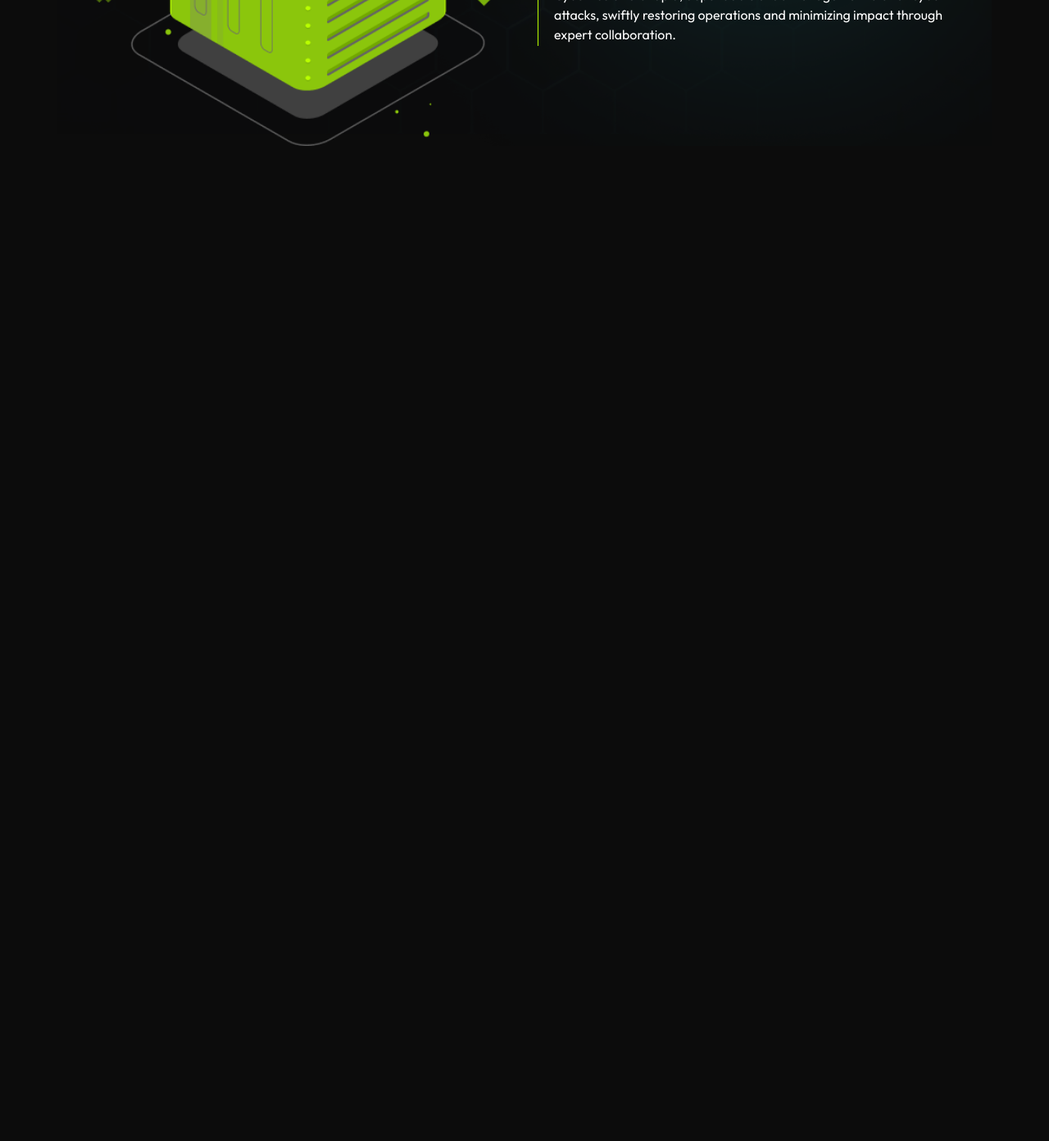
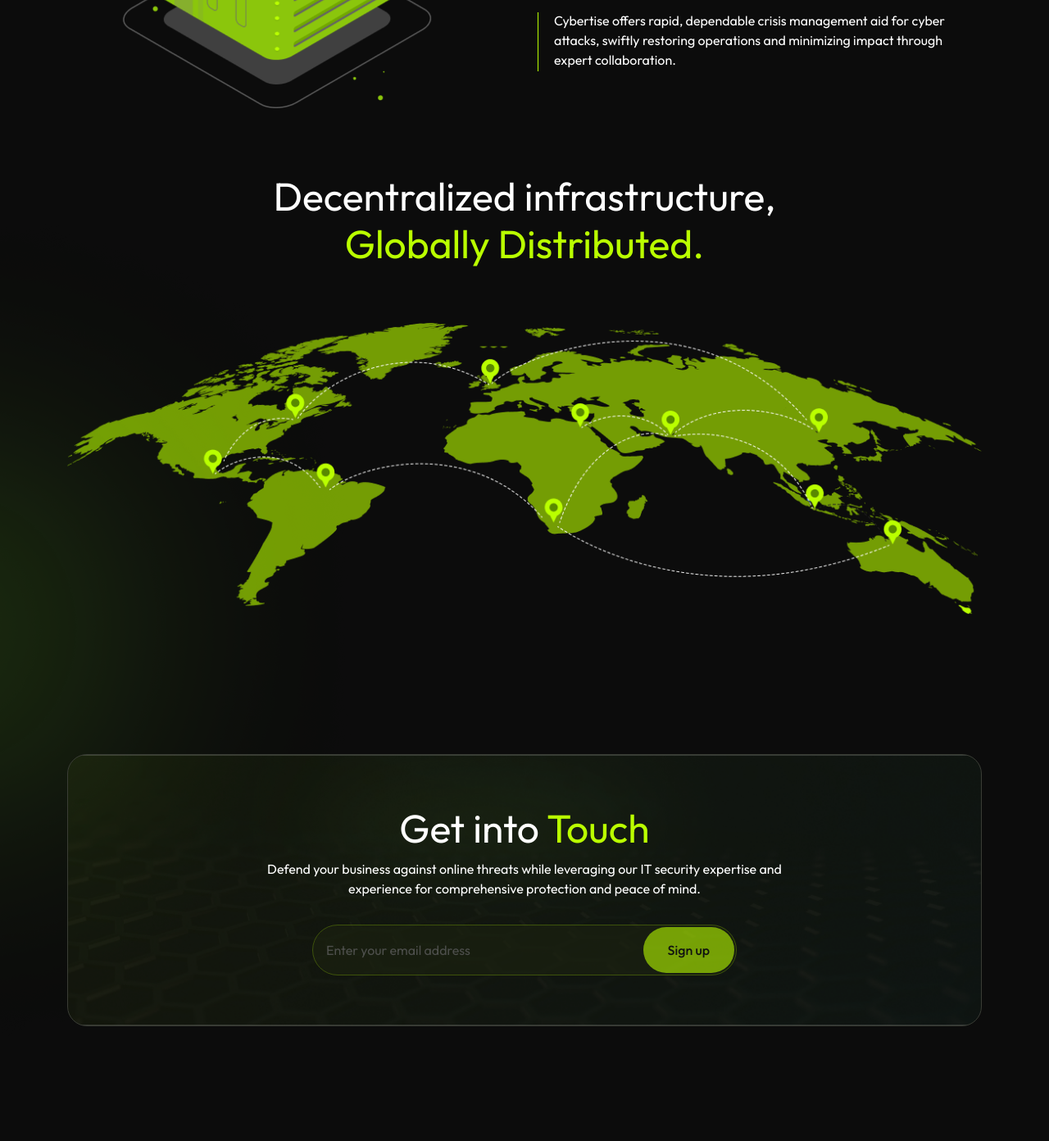
Before and after one commit to Sujatagoyat/Cybertise, a plain HTML site: page index.html in a window 1280 px wide. Shown: the part 2678-4070 px from the top of the page at 82% size. Before the commit the page ends 2904 px from the top, so only its background shows below. Drawn offline with nearby package versions, Linux system fonts and the light colour scheme.

Commit message:
infrastructure sec done

```diff
--- a/assets/css/style.css
+++ b/assets/css/style.css
@@ -13,15 +13,19 @@
     --fs-s: 14px;
     --fs-sm: 13px;
     --fs-md: 24px;
-    --fs-lg: 36px;
+    --fs-lg: 30px;
     --fs-xl: 40px;
     /*--- font clr ----------  */
     --fc-white: #FFFFFF;
     --fc-navbg: #12121299;
     --fc-black: #111111;
     --fc-green: #BAFF00;
-    --fc-darkgreen:#0C0C0C;
-    --fc-borderclr:#3A3B3B;
+    --fc-darkgreen: #0C0C0C;
+    --fc-borderclr: #3A3B3B;
+    --fc-offwhite: #A4A89F;
+    --fc-lightgreen: #5C7C09;
+    --fc-mailborder: #3A3D35;
+    --fc-mailbg: #1C2310;
 }
 
 .custom-container {
@@ -44,8 +48,13 @@
 .clr-black {
     color: var(--fc-black);
 }
-.clr-green{
+
+.clr-green {
     color: var(--fc-green);
+}
+
+.clr-offwhite {
+    color: var(--fc-offwhite);
 }
 
 /* ============== font size ============================== */
@@ -87,7 +96,7 @@
 }
 
 .lh-57 {
-    line-height: 57.6px;
+    line-height: 40.6px;
 }
 
 .lh-33 {
@@ -122,7 +131,8 @@
     background-size: cover;
     background-position: center;
 }
-.bg-body-clr{
+
+.bg-body-clr {
     background: var(--fc-darkgreen);
 }
 
@@ -141,26 +151,32 @@
 .max-w-582 {
     max-width: 582.7px;
 }
-.dis-btn{
+
+.dis-btn {
     padding: 14px 28px;
     background: var(--fc-green);
     border: 2px solid transparent;
     border-radius: 100px;
 }
-.flex-grow{
+
+.flex-grow {
     flex-grow: 1 !important;
 }
-.pt-lg-23{
+
+.pt-lg-23 {
     padding-top: 23px;
 }
-.pb-lg-32{
+
+.pb-lg-32 {
     padding-bottom: 32px;
 }
+
 /* ======================================= 1K+ ============================================ */
-.bg-sec-clr{
+.bg-sec-clr {
     background: var(--fc-darkgreen);
 }
-.outer-box{
+
+.outer-box {
     max-width: 1036px;
     width: 100%;
     background-image: url(../images/png/1k-sec-bg.png);
@@ -172,64 +188,75 @@
     /* min-height: ; */
     padding: 36px 40px 35px 40px;
 }
-.linear-gradient{
+
+.linear-gradient {
     /* width: 1440px; */
     width: 100%;
     height: 126px;
     background: linear-gradient(180deg, rgba(12, 12, 12, 0.44) 25.4%, rgba(17, 17, 16, 0.29) 25.4%, #0C0C0C 70.63%);
 
 }
-.pt-lg-31{
+
+.pt-lg-31 {
     padding-top: 31px;
 }
 
-.pb-30{
+.pb-30 {
     padding-bottom: 30px;
 }
-.ellipse-sec-2{
+
+.ellipse-sec-2 {
     position: absolute;
     top: 15px;
     left: 0;
     z-index: -1;
     filter: blur(5px);
 }
+
 /* ====================================== data is safe ============================================= */
 
-.pt-13{
+.pt-13 {
     padding-top: 13px;
 }
-.py-lg-50{
+
+.py-lg-50 {
     padding-top: 50px;
     padding-bottom: 50px;
 }
-.data-linear-gradient{
+
+.data-linear-gradient {
     width: 100%;
     background: linear-gradient(180deg, rgba(12, 12, 12, 0.44) 25.4%, rgba(17, 17, 16, 0) 25.4%, #0C0C0C 70.63%);
     height: 104px;
     bottom: -23px;
     filter: blur(24px);
 }
-.data-ellipse-1{
+
+.data-ellipse-1 {
     right: 0;
     bottom: -51%;
     z-index: -1;
 }
-.data-ellipse-2{
+
+.data-ellipse-2 {
     left: 50%;
     bottom: -51%;
     z-index: -1;
 }
+
 /* ================================= our-services ======================================== */
-.services-bg-img{
+.services-bg-img {
     background-image: url(../images/png/services-bg-img.png);
     background-position: center;
     background-repeat: no-repeat;
     background-size: cover;
 }
-.max-w-328{
+
+.max-w-328 {
     max-width: 328px;
 }
-.service-card{
+
+.service-card {
     background: url(../images/png/service-card-img.png);
     background-position: center;
     background-repeat: no-repeat;
@@ -241,10 +268,12 @@
     border: 1px solid var(--fc-borderclr);
     border-radius: 16px;
 }
-.cursor-pointer{
+
+.cursor-pointer {
     cursor: pointer;
 }
-.services-linear-gradient{
+
+.services-linear-gradient {
     background: linear-gradient(180deg, rgba(12, 12, 12, 0.44) 25.4%, rgba(17, 17, 16, 0) 25.4%, #0C0C0C 70.63%);
     width: 100%;
     height: 104px;
@@ -252,19 +281,22 @@
     z-index: -1;
     /* filter: blur(25px); */
 }
+
 /* ================================== further services ========================================== */
-.bg-img{
-    background-image:url(../images/png/bg-img.png);
+.bg-img {
+    background-image: url(../images/png/bg-img.png);
     background-position: center;
     background-repeat: no-repeat;
     background-size: cover;
 }
-.f-ellipse-1{
+
+.f-ellipse-1 {
     position: absolute;
     top: 50%;
     left: 50%;
 }
-.left_line::after{
+
+.left_line::after {
     content: "";
     width: 1px;
     background: var(--fc-green);
@@ -272,6 +304,72 @@
     height: 100%;
     top: 2px;
     left: 4px;
+}
+
+.max-w-725 {
+    max-width: 725px;
+}
+
+.max-w-476 {
+    max-width: 476.36px;
+}
+
+.my-30 {
+    margin-top: 30px;
+    margin-bottom: 30px;
+}
+
+/* ============================= get into touch ====================================================== */
+.mail_style {
+    border: none;
+    outline: none;
+    /* background-color: var(--fc-darkgreen); */
+    background: none;
+}
+
+.sign-btn {
+    padding: 14px 28px;
+    border-radius: 100px;
+    background: var(--fc-green);
+    border: 2px solid transparent;
+}
+
+.max-w-518 {
+    max-width: 518px;
+}
+
+.mail_box {
+    border-radius: 48px;
+    max-width: 518px;
+    width: 100%;
+    border: 1px solid var(--fc-lightgreen);
+    min-height: 56px;
+    padding: 2px 2px 2px 16px;
+    background: var(--fc-mailbg);
+    opacity: 0.6;
+}
+
+.get-box {
+    max-width: 1140px;
+    min-height: 332px;
+    height: 100%;
+    border: 1px solid var(--fc-mailborder);
+    border-radius: 24px;
+    background-image: url(../images/png/mail-bg.png);
+    background-position: center;
+    background-repeat: no-repeat;
+    background-size: cover;
+}
+.pb-lg-32{
+    padding-bottom: 32px;
+}
+.get-ellipse{
+    top: 0px;
+    left: 10%;
+    z-index: -1;
+}
+.infra-ellipse{
+    position: absolute;
 }
 
 
@@ -347,18 +445,25 @@
         top: -18px;
     }
 }
+
 @media (min-width:576px) {
-    :root{
+    :root {
         --fs-xl: 64px;
         --fs-lg: 48px;
         --fs-sm: 16px;
     }
+
     .lh-61 {
         line-height: 61.76px;
     }
+
+    .lh-57 {
+        line-height: 57.6px;
     }
+}
+
 @media (min-width:768px) {
-    .outer-box{
+    .outer-box {
         max-width: 1036px;
         width: 100%;
         background-image: url(../images/png/1k-sec-bg.png);
@@ -370,15 +475,18 @@
         /* min-height: ; */
         padding: 36px 75px 35px 40px;
     }
-    .max-w-628{
+
+    .max-w-628 {
         max-width: 628px;
     }
 }
+
 @media (min-width:992px) {
-    .max-w-513{
+    .max-w-513 {
         max-width: 513px;
     }
-    .green-line::after{
+
+    .green-line::after {
         content: "";
         width: 1px;
         background: var(--fc-green);
@@ -388,35 +496,58 @@
         left: -15px;
     }
 
-    .max-w-527{
+    .max-w-527 {
         max-width: 527px;
     }
-    .max-w-511{
+
+    .max-w-511 {
         max-width: 511px;
     }
-    .max-w-507{
+
+    .max-w-507 {
         max-width: 507px;
     }
-    .pb-lg-90{
+
+    .pb-lg-90 {
         padding-bottom: 90px;
     }
 
-    .pt-lg-40{
+    .pt-lg-40 {
         padding-top: 40px;
     }
-    .pt-30{
+
+    .pt-30 {
         padding-top: 30px;
     }
-    .pb-lg-43{
+
+    .pb-lg-43 {
         padding-bottom: 43px;
     }
-    .max-w-513{
+
+    .max-w-513 {
         max-width: 513px;
     }
-    .max-w-519{
+
+    .max-w-519 {
         max-width: 519px;
     }
-    .max-w-520{
+
+    .max-w-520 {
         max-width: 520px;
     }
+
+    .pb-lg-60 {
+        padding-bottom: 60px;
     }
+
+    .my-lg-79 {
+        margin-top: 79px;
+        margin-bottom: 79px;
+    }
+    .pt-lg-171{
+        padding-top: 171px;
+    }
+    .pb-lg-140{
+        padding-bottom: 140px;
+    }
+}
--- a/index.html
+++ b/index.html
@@ -248,7 +248,7 @@
         <div class="services-linear-gradient position-absolute "></div>
     </section>
     <!-- ================================ further services ================================= -->
-    <section class=" py-5 position-relative z-2">
+    <section class=" my-lg-79 position-relative z-2 bg -img my-30">
         <!-- <div class="f-ellipse-1">
             <img class="w- 100" src="./assets/images/png/f-ellipse-1.png" alt="ellipse">
         </div> -->
@@ -256,9 +256,9 @@
             <img class="w-1 00" src="./assets/images/png/f-ellipse-2.png" alt="ellipse">
         </div> -->
         <div class="custom-container">
-            <div class="row bg-img row-gap-3">
+            <div class="row  row-gap-3">
                 <div class="col-lg-6">
-                   <img class="w-100" src="./assets/images/png/further-img.png" alt="img">
+                   <img class="w-100 max-w-476" src="./assets/images/png/further-img.png" alt="img">
                 </div>
                 <div class="col-lg-6">
                 <h2 class="fw-400 text-48 lh-57 ff-outfit clr-white">Further <span class="clr-green"> Services</span></h2>
@@ -273,6 +273,34 @@
             </div>
         </div>
     </section>
+    <!-- ====================================== INfrastructure ======================================== -->
+     <section class="position-relative">
+        <div class="infra-ellipse">
+            <img class="w-100" src="./assets/images/png/get-ellipse-img.png" alt="ellipse">
+        </div>
+        <div class="custom-container">
+            <h1 class="fw-400 text-48 lh-57 ff-outfit clr-white max-w-725 mx-auto text-center pb-lg-60 pb-30">Decentralized infrastructure, <span class="clr-green"> Globally Distributed.</span></h1>
+            <img class="w-100" src="./assets/images/png/map.png" alt="map">
+        </div>
+     </section>
+     <!-- =================================== get into touch ========================================== -->
+     <section class="pt-lg-171 pb-lg-140 py-30">
+        <div class="custom-container">
+            <div class="get-box d-flex align-items-center justify-content-center flex-column position-relative z-2">
+                <!-- <div class="get-ellipse position-absolute">
+                    <img src="./assets/images/png/Ellipse-839.png" alt="ellipse">
+                </div> -->
+                <h2 class="fw-400 text-48 lh-57 text-center clr-white ff-outfit">Get into <span class="clr-green"> Touch </span></h2>
+                <p class="fw-400 text-16 lh-24 ff-outfit clr-white max-w-628 mx-auto text-center mb-0 pb-lg-32">Defend your business against online threats while leveraging our IT security expertise and experience for comprehensive protection and peace of mind.</p>
+                <div class="mail_box mx-auto">
+                    <div class="d-flex align-items-center justify-content-between ">
+                        <input type="text" placeholder="Enter your email address" class="fw-400 text-16 lh-24 ff-outfit clr-offwhite mail_style w-100 ">
+                        <button class="fw-500 text-16 lh-24 clr-black ff-outfit sign-btn text-nowrap">Sign up</button>
+                    </div>
+                </div>
+            </div>
+        </div>
+     </section>
     <script src="https://cdn.jsdelivr.net/npm/bootstrap@5.3.3/dist/js/bootstrap.bundle.min.js"
         integrity="sha384-YvpcrYf0tY3lHB60NNkmXc5s9fDVZLESaAA55NDzOxhy9GkcIdslK1eN7N6jIeHz"
         crossorigin="anonymous"></script>
```
Also changed, not shown: assets/images/png/Ellipse-839.png (added), assets/images/png/get-ellipse-img.png (added), assets/images/png/mail-bg.png (added), assets/images/png/map.png (added). Lines whose indentation alone changed are shown as unchanged.
